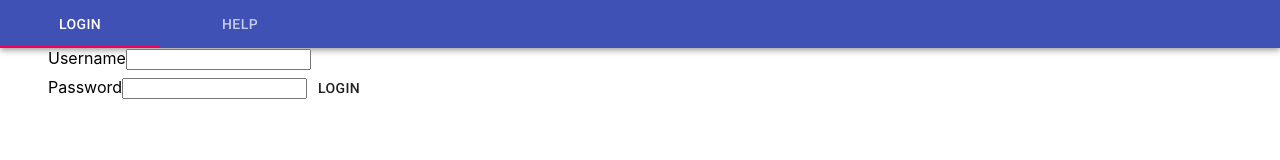
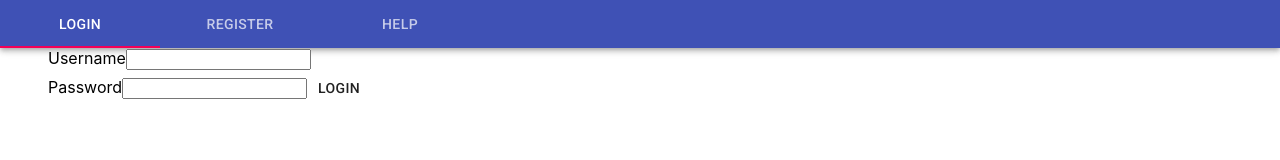
Before and after one commit to moodyRahman/chest2, a React (Create React App) app: page / in a window 1280 px wide. Shown: the top 160 px of the page. Built offline with nearby package versions, Linux system fonts and the light colour scheme.

Commit message:
register tab in nav

```diff
--- a/src/Nav.js
+++ b/src/Nav.js
@@ -19,7 +19,8 @@ function Nav() {
 			<AppBar position="static">
 				<Tabs value={tab} onChange={handleChange}>
 					<Tab index={0} label="Login" to="/login" component={Link} />
-					<Tab index={1} label="Help" to="/help" component={Link} />
+					<Tab index={1} label="Register" to="/register" component={Link} />
+					<Tab index={2} label="Help" to="/help" component={Link} />
 				</Tabs>
 			</AppBar>
 		)
```
